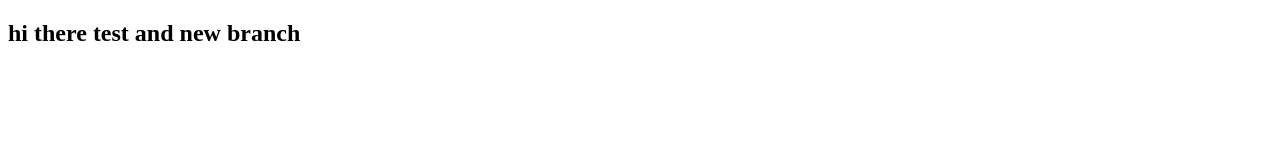
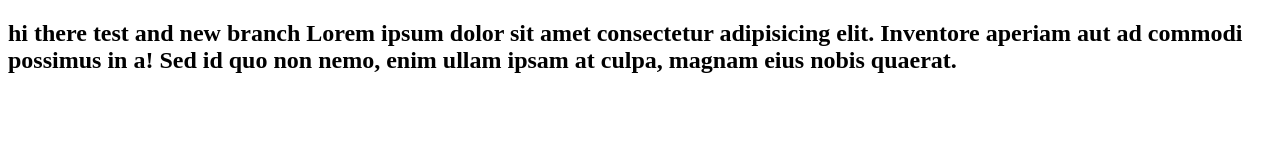
Before and after one commit to Yuliia-Lysiuk/git-trainning, a plain HTML site: page trello/trello.html in a window 1280 px wide. Drawn offline with Linux system fonts and the light colour scheme.

Commit message:
added new line to title

```diff
--- a/trello/trello.html
+++ b/trello/trello.html
@@ -7,6 +7,8 @@
     <title>Document</title>
 </head>
 <body>
-   <h2>hi there test and new branch</h2>
+   <h2>hi there test and new branch
+       Lorem ipsum dolor sit amet consectetur adipisicing elit. Inventore aperiam aut ad commodi possimus in a! Sed id quo non nemo, enim ullam ipsam at culpa, magnam eius nobis quaerat.
+   </h2>
 </body>
 </html>
```
